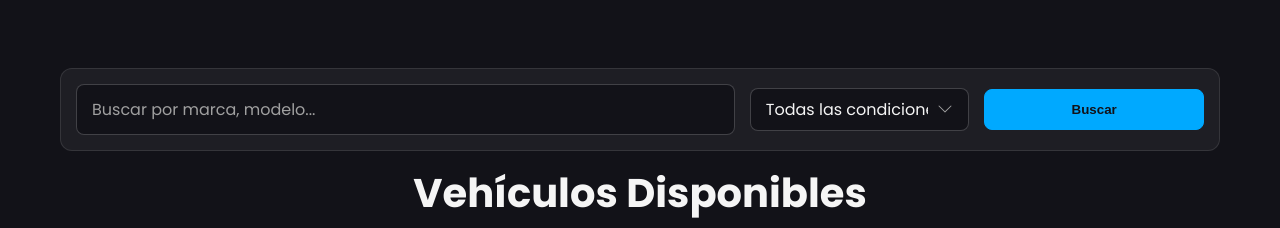
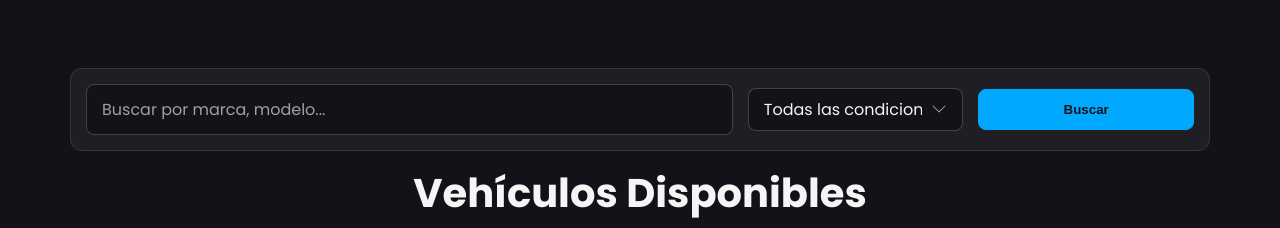
Before and after one commit to luismex-tech/autos, a plain HTML site: page index.html in a window 1280 px wide. Shown: the part 581-809 px from the top of the page. Drawn offline with Linux system fonts and the light colour scheme.

Commit message:
Update style.css

```diff
--- a/style.css
+++ b/style.css
@@ -113,7 +113,7 @@ body {
     background-color: var(--color-surface);
     border-radius: 12px;
     padding: 15px;
-    margin: 10px 0 10px 0; /* Reducimos el margen superior a la mitad */    display: flex;
+    margin: 10px; /* Reducimos el margen superior a la mitad */    display: flex;
     gap: 15px;
     align-items: center;
     border: 1px solid rgba(255, 255, 255, 0.1);
```
